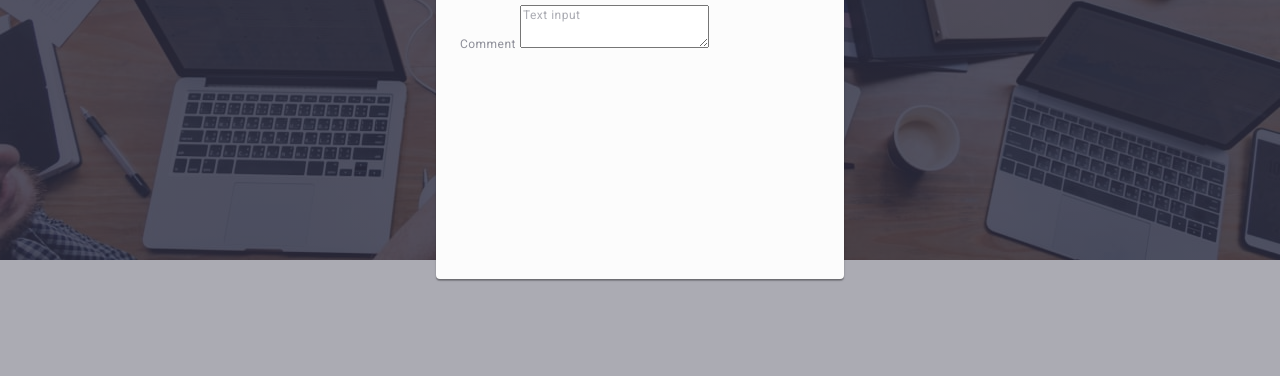
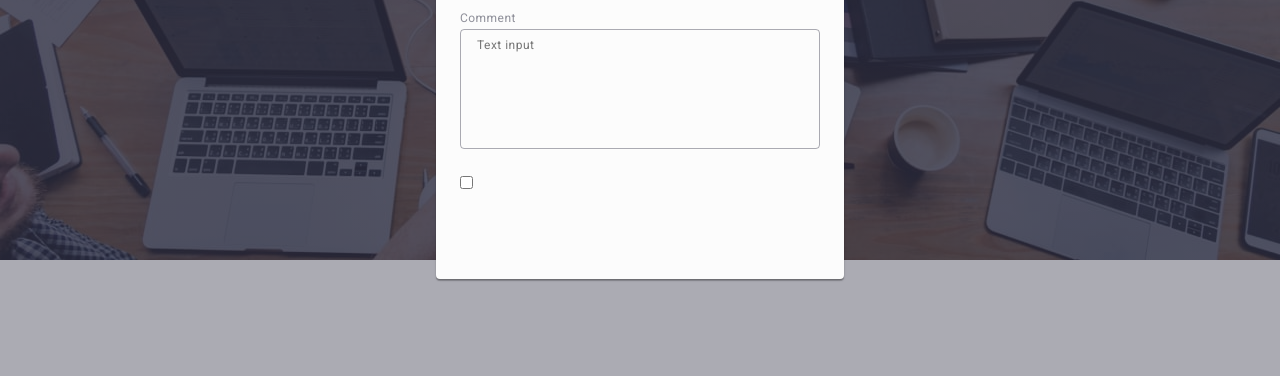
Before and after one commit to Olena2583/goit-markup-hw-05, a plain HTML site: page index.html in a window 1280 px wide. Shown: the part 413-789 px from the top of the page. Drawn offline with nearby package versions, Linux system fonts and the light colour scheme.

Commit message:
add checkbox

```diff
--- a/css/styles.css
+++ b/css/styles.css
@@ -718,11 +718,28 @@ input::placeholder {
   border-color: #4d5ae5;
 }
 
-textarea::placeholder {
+.form-commit {
+  margin-bottom: 16px;
+}
+.commit-text {
+  border: 1px solid rgba(46, 47, 66, 0.4);
+  border-radius: 4px;
+  width: 100%;
+  height: 120px;
   font-family: 'Roboto', sans-serif;
   font-weight: 400;
   font-size: 12px;
-  line-height: 1.16667;
+  line-height: 1.17;
   letter-spacing: 0.04em;
   color: rgba(46, 47, 66, 0.4);
+  background-color: transparent;
+  padding-top: 8px;
+  padding-left: 16px;
+  outline: transparent;
+  resize: none;
+  transition: border-color 250ms cubic-bezier(0.4, 0, 0.2, 1);
 }
+.commit-text:hover,
+.commit-text:focus {
+  border-color: #4d5ae5;
+}
--- a/index.html
+++ b/index.html
@@ -547,12 +547,18 @@
               </svg>
             </div>
           </div>
-          <label class="modal-hero" for="comment">Comment</label>
-          <textarea
-            name="comment"
-            id="comment"
-            placeholder="Text input"
-          ></textarea>
+          <div class="form-commit">
+            <label class="modal-hero" for="user-comment">Comment</label>
+            <textarea
+              class="commit-text"
+              name="user-comment"
+              id="user-comment"
+              placeholder="Text input"
+            ></textarea>
+          </div>
+          <div class="form-checkbox">
+            <label for=""></label> <input type="checkbox" />
+          </div>
         </form>
       </div>
     </div>
```
